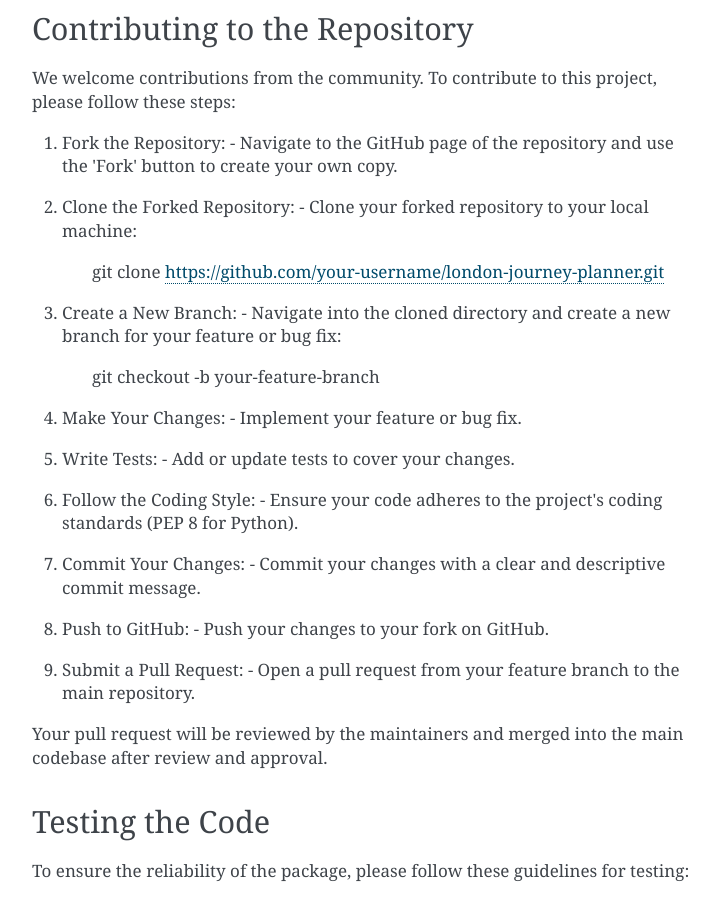
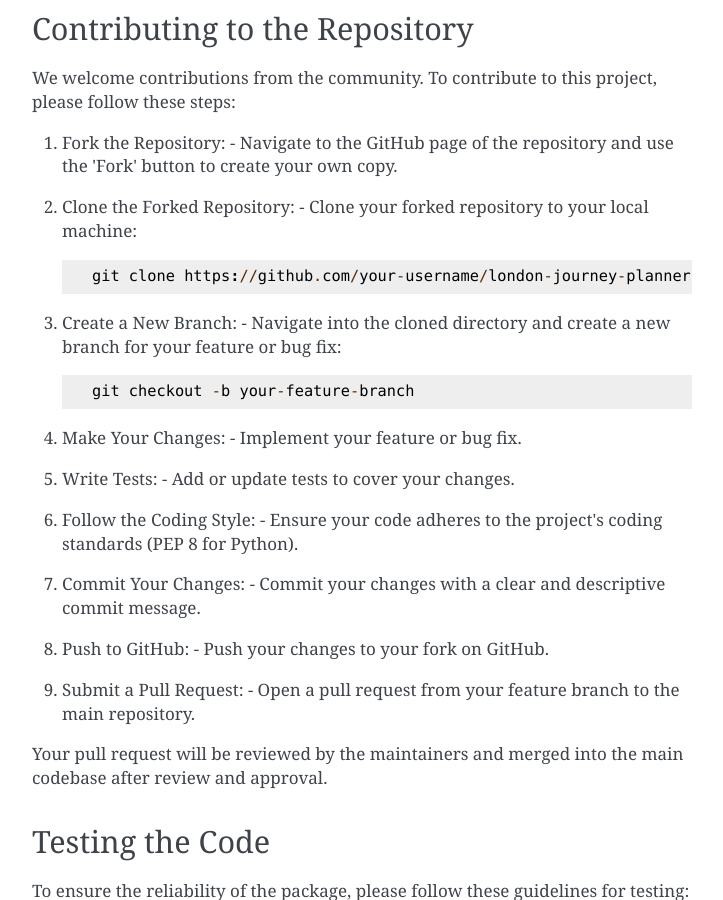
Before and after one commit to JSackey101/londontubev2, a Sphinx documentation site: the page built from docs/source/my_package.rst, in a window 1280 px wide and 900 px high, scrolled down 2452 px. Shown: the whole window, without its empty margins (388-1111 px from the left). Built offline with Sphinx 7.4.7, drawn with Linux system fonts in a browser that asks for light colours; some of the changed text lies outside the part shown.

```diff
--- a/docs/source/conf.py
+++ b/docs/source/conf.py
@@ -10,9 +10,9 @@
 # add these directories to sys.path here. If the directory is relative to the
 # documentation root, use os.path.abspath to make it absolute, like shown here.
 #
-# import os
-# import sys
-# sys.path.insert(0, os.path.abspath('.'))
+import os
+import sys
+sys.path.insert(0, os.path.abspath('../../'))
 
 
 # -- Project information -----------------------------------------------------
@@ -31,6 +31,11 @@ release = '1'
 # extensions coming with Sphinx (named 'sphinx.ext.*') or your custom
 # ones.
 extensions = [
+    'sphinx.ext.autodoc',  # Support automatic documentation
+    'sphinx.ext.coverage', # Automatically check if functions are documented
+    'sphinx.ext.mathjax',  # Allow support for algebra
+    'sphinx.ext.viewcode', # Include the source code in documentation
+    'numpydoc'             # Support NumPy style docstrings
 ]
 
 # Add any paths that contain templates here, relative to this directory.
--- a/docs/source/my_package.rst
+++ b/docs/source/my_package.rst
@@ -105,12 +105,14 @@ We welcome contributions from the community. To contribute to this project, plea
    - Navigate to the GitHub page of the repository and use the 'Fork' button to create your own copy.
 
 2. Clone the Forked Repository:
-   - Clone your forked repository to your local machine:
-    git clone https://github.com/your-username/london-journey-planner.git
+   - Clone your forked repository to your local machine::
+
+        git clone https://github.com/your-username/london-journey-planner.git
 
 3. Create a New Branch:
-   - Navigate into the cloned directory and create a new branch for your feature or bug fix:
-    git checkout -b your-feature-branch
+   - Navigate into the cloned directory and create a new branch for your feature or bug fix::
+
+        git checkout -b your-feature-branch
 
 4. Make Your Changes:
    - Implement your feature or bug fix.
```
Also changed, not shown: other parts of docs/source/my_package.rst (+7 -0 lines).
